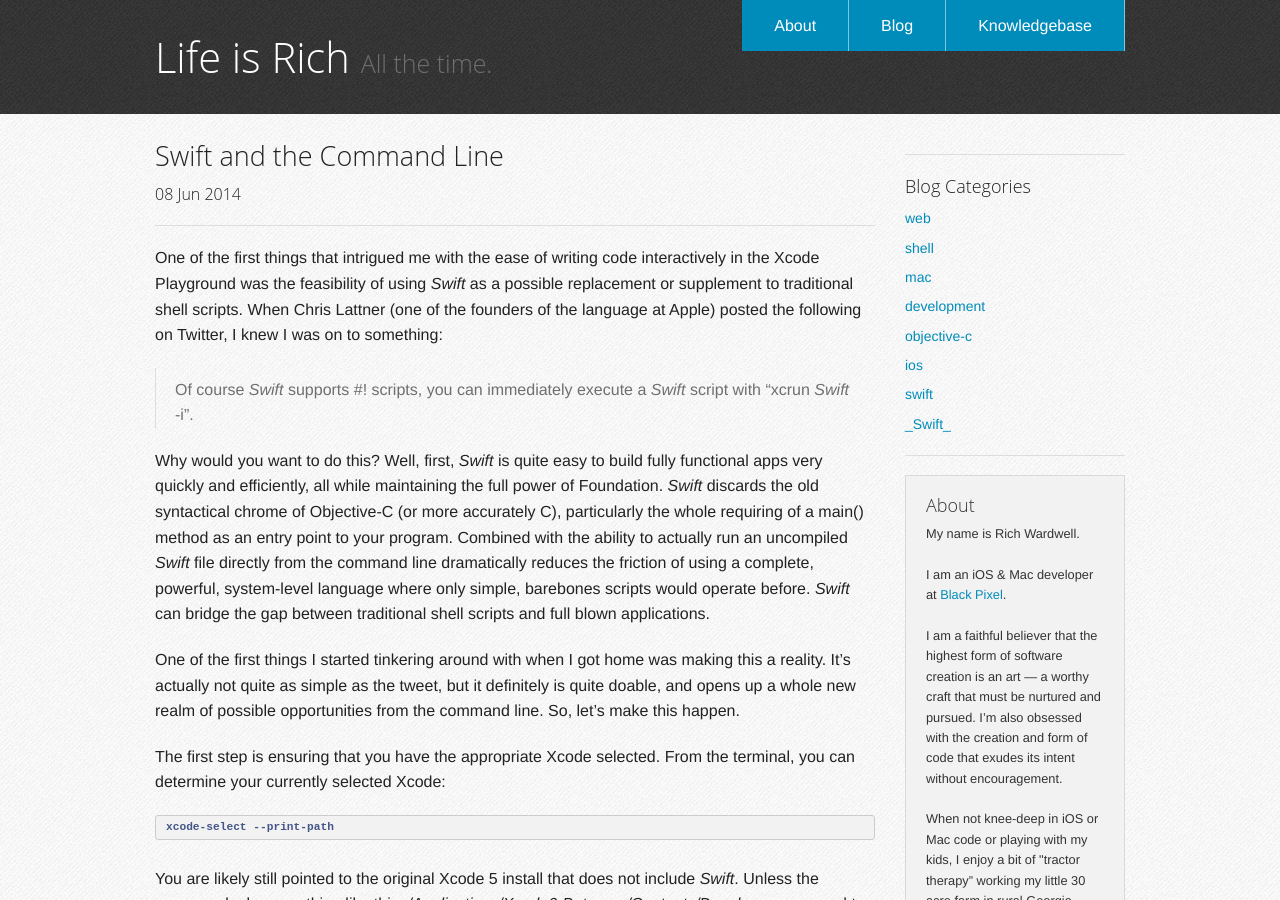
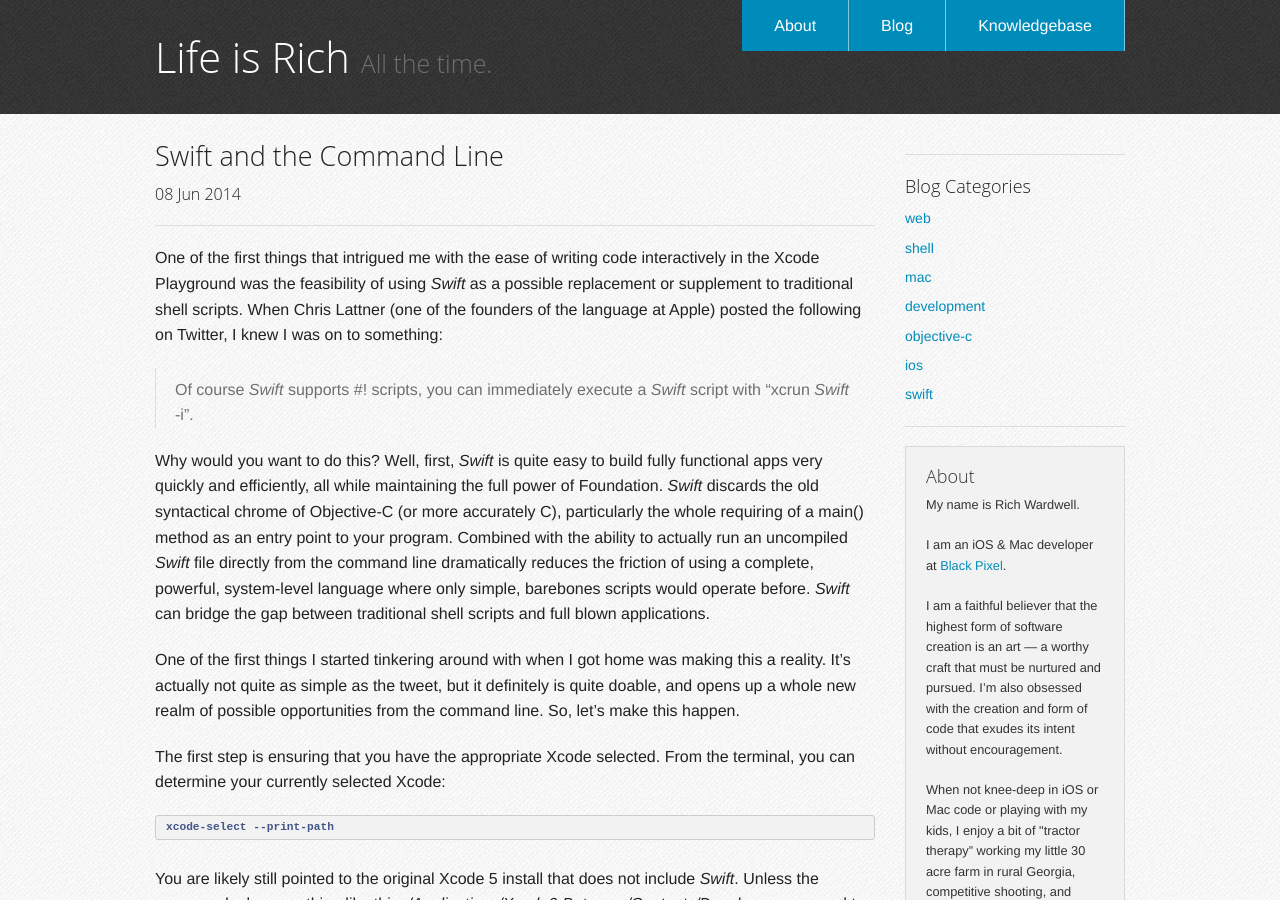
Before and after one commit to rcw3/rcw3.github.io, a Jekyll site: the page built from _posts/2014-06-08-swift-commandline.md, in a window 1280 px wide and 900 px high. Built offline with Jekyll 4.4.1, drawn with Linux system fonts in a browser that asks for light colours; Markdown is read by kramdown in place of the engine named in the settings.

Commit message:
Fixed a keyword

```diff
--- a/_posts/2014-06-08-swift-commandline.md
+++ b/_posts/2014-06-08-swift-commandline.md
@@ -3,7 +3,7 @@ layout: post
 title:  "Swift and the Command Line"
 date:   2014-06-08
 categories: blog
-tags: development _Swift_ mac ios
+tags: development swift mac ios
 author: Rich Wardwell
 ---
 
```
